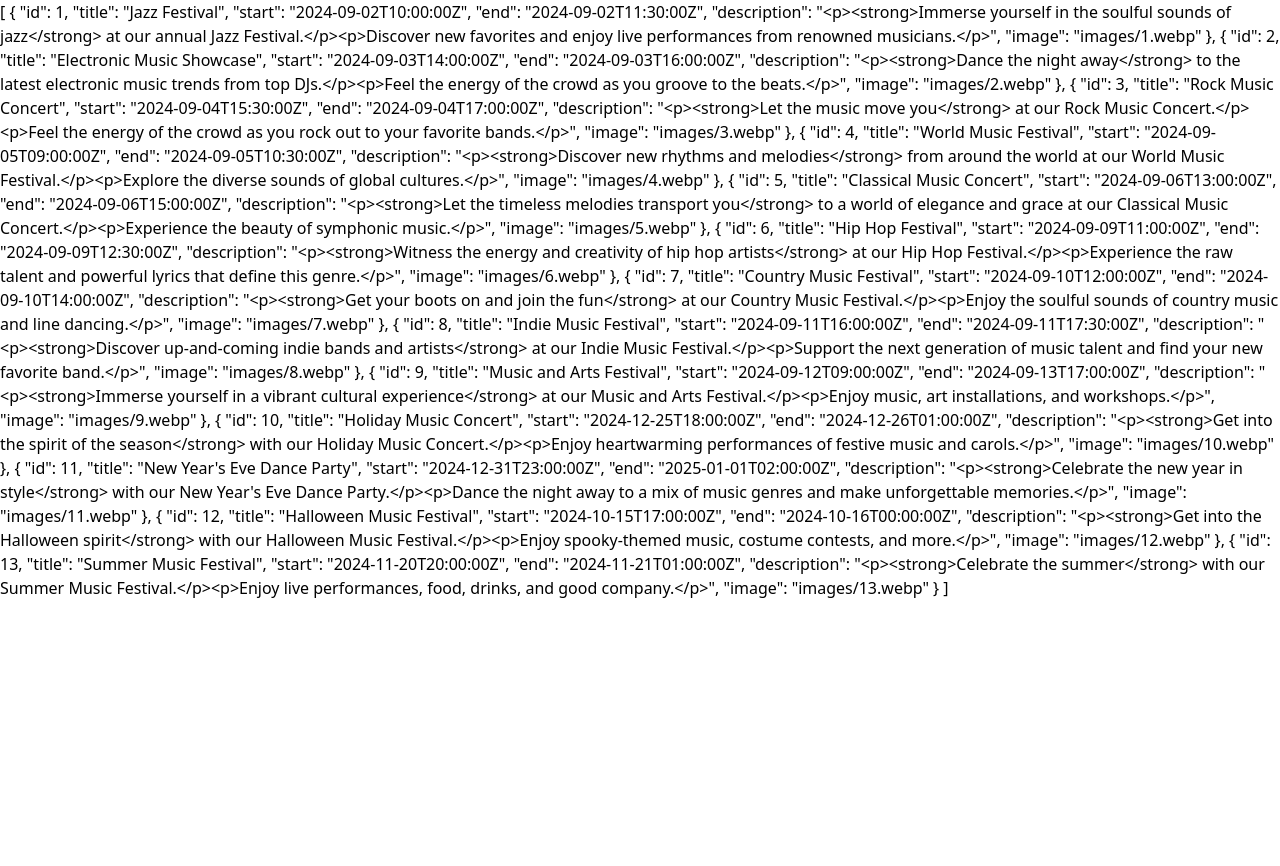
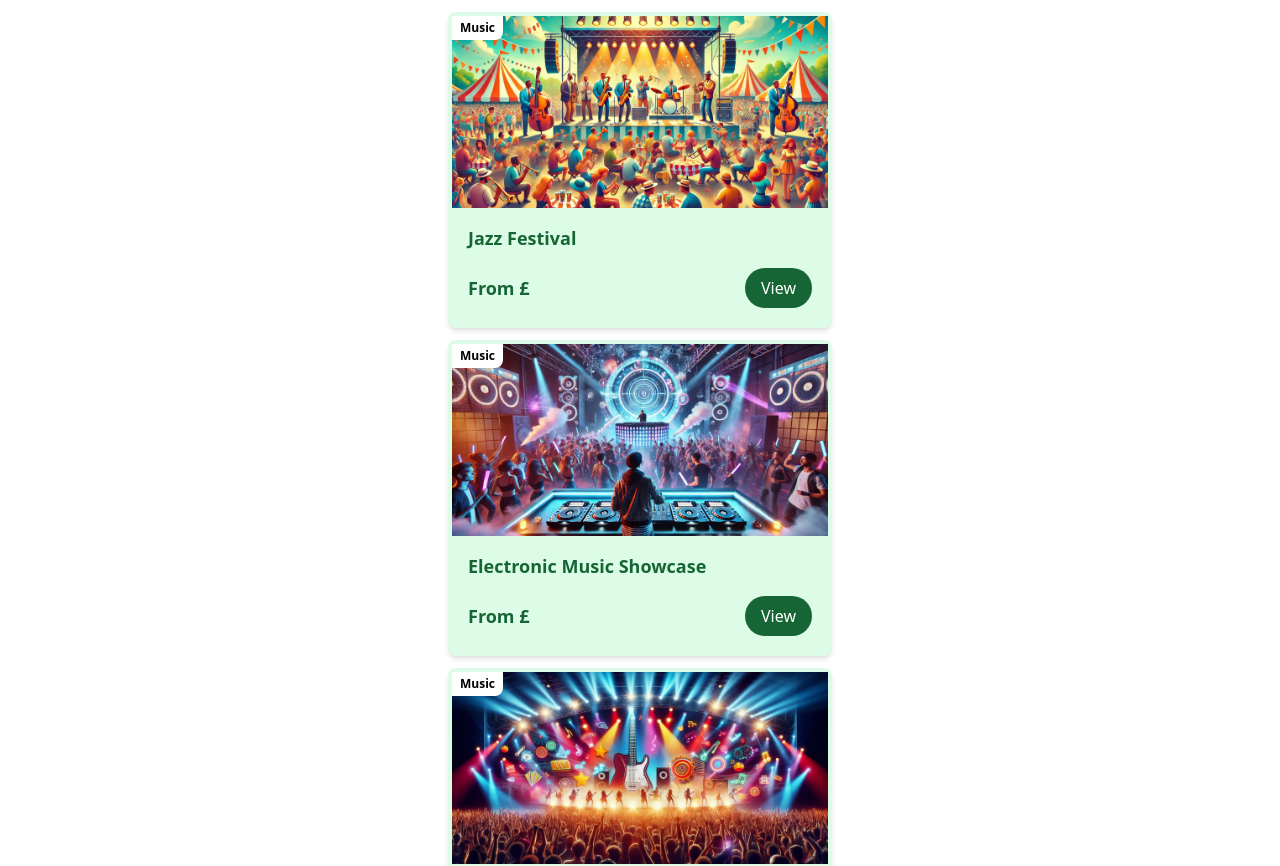
Before and after one commit to robertomiguez/ticketpass-test, a Vue app: page / in a window 1280 px wide. Shown: the top 866 px of the page. Before the commit the page ends 800 px from the top, so only its background shows below. Built offline with nearby package versions, Linux system fonts and the light colour scheme.

Commit message:
add EventCard component Fixes #2

```diff
--- /dev/null
+++ b/src/components/EventCard.vue
@@ -0,0 +1,48 @@
+<template>
+  <div
+    class="max-w-sm mx-auto bg-green-100 rounded-lg shadow-md overflow-hidden m-3"
+  >
+    <div class="relative">
+      <img
+        :src="images[`/src/assets/${event.image}`]?.default"
+        :alt="event.title"
+        class="w-full h-48 object-cover"
+      />
+      <div
+        class="absolute top-0 left-0 bg-white text-black text-xs font-semibold px-2 py-1 rounded-br-lg"
+      >
+        Music
+      </div>
+    </div>
+    <div class="p-4">
+      <h3 class="text-lg font-bold text-green-800">{{ event.title }}</h3>
+
+      <div class="mt-4 flex justify-between items-center">
+        <span class="text-lg font-semibold text-green-800"
+          >From £{{ event.price }}</span
+        >
+        <button
+          @click="$emit('view')"
+          class="bg-green-800 text-white px-4 py-2 rounded-full hover:bg-green-400 transition-colors duration-300"
+        >
+          View
+        </button>
+      </div>
+    </div>
+  </div>
+</template>
+
+<script setup lang="ts">
+import { defineProps, defineEmits } from 'vue';
+import type { Event } from '@/types/Event';
+
+defineProps<{
+  event: Event;
+}>();
+
+defineEmits(['view']);
+
+const images = import.meta.glob<{ default: string }>('@/assets/**/*', {
+  eager: true,
+});
+</script>
--- a/src/pages/EventsList.vue
+++ b/src/pages/EventsList.vue
@@ -1,11 +1,17 @@
 <template>
-  <div>{{ events }}</div>
+  <EventCard
+    v-for="event in events"
+    :key="event.id"
+    :event="event"
+    class="p-1"
+  />
 </template>
 
 <script setup lang="ts">
 import { ref } from 'vue';
 import { getEvents } from '@/services/EventService';
 import type { Event as EventType } from '@/types/Event';
+import EventCard from '@/components/EventCard.vue';
 
 const events = ref<EventType[]>([]);
 const fetchEvents = async () => {
```
